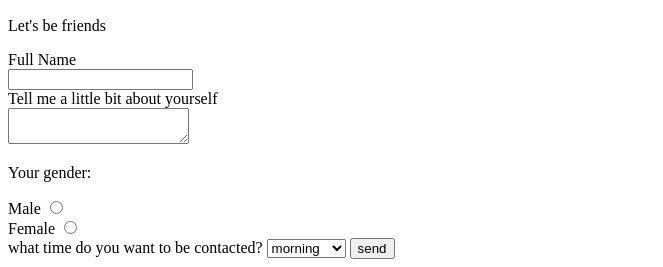
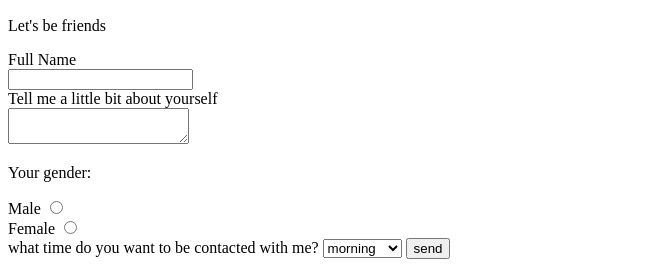
Before and after one commit to do-qiao/ist263, a plain HTML site: page lab04/contact.html in a window 1280 px wide. Shown: the part 1199-1466 px from the top of the page, without its empty margins (0-663 px from the left). Drawn offline with Linux system fonts and the light colour scheme.

Commit message:
finished this time hopefully

```diff
--- a/lab04/contact.html
+++ b/lab04/contact.html
@@ -30,7 +30,7 @@
                     <input type="radio" name="male" id="male1"><br>
                     <label for = "female">Female</label>
                     <input type="radio" name="female" id="female"><br>
-                    <label >what time do you want to be contacted?</label>
+                    <label >what time do you want to be contacted with me?</label>
             <select id="time" name="time">
                 <option value="morning"> morning</option>
                 <option value="afternoon"> afternoon</option>
```
